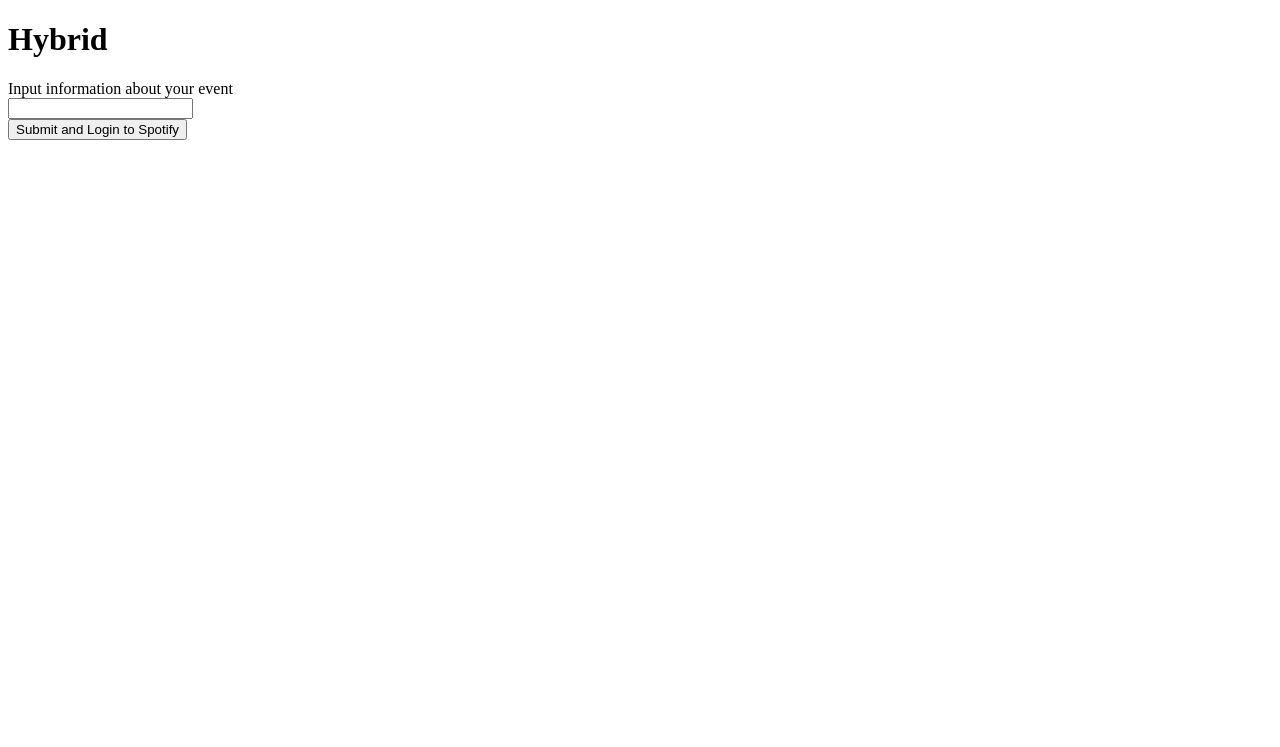
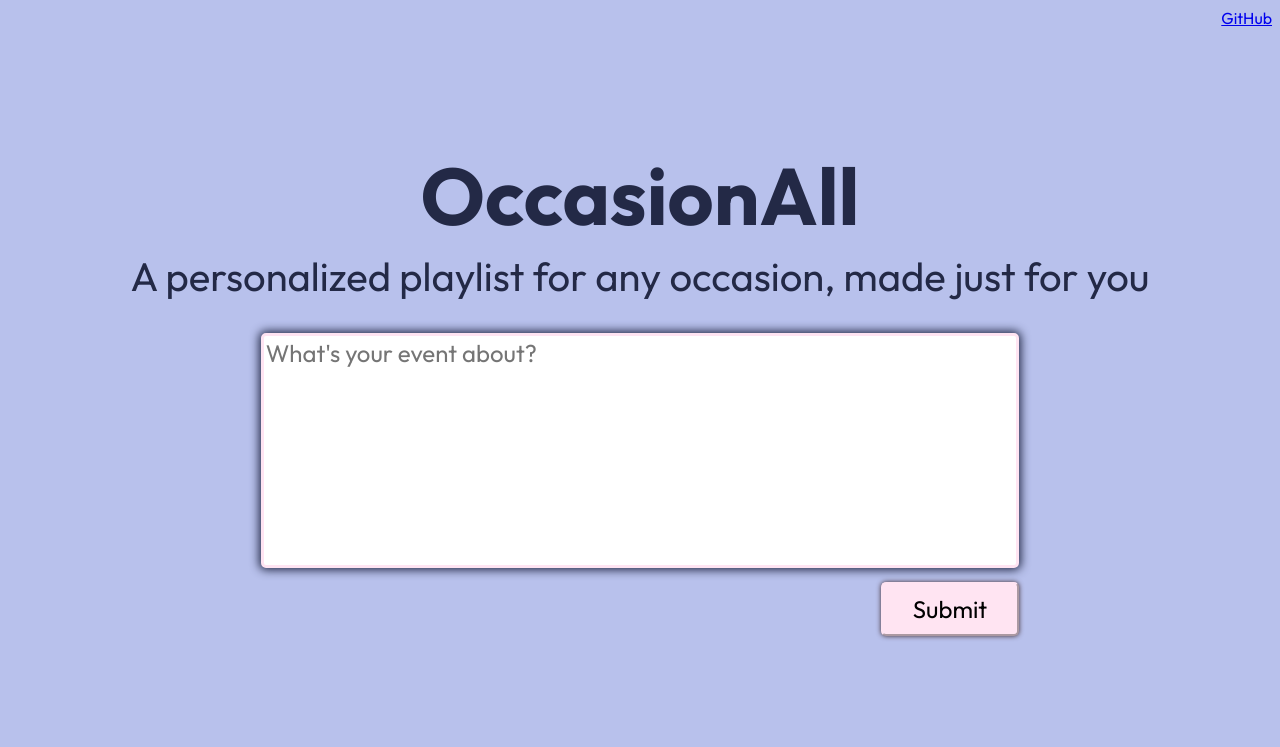
Before and after one commit to e-ember/occasionall, a Python web app: template templates/index.html in a window 1280 px wide. Shown: the top 747 px of the page. Run offline with Jinja, Linux system fonts and the light colour scheme; the template is opened without the code that fills it, so the values that code supplies are empty.

Commit message:
Frontend HTML + CSS

```diff
--- /dev/null
+++ b/static/index.css
@@ -0,0 +1,68 @@
+body{
+    font-family: "Outfit", sans-serif;
+    font-optical-sizing: auto;
+    background-color: #b8c1ec;
+    color: #232946;
+
+}
+#header{
+    width:100%;
+    text-align:center;
+}
+#title{
+    margin:5px;
+    font-size: 10vh;
+}
+
+#github{
+    text-align: right;
+    width:100%
+}
+
+#description{
+    margin:0;
+    margin-bottom: 4vh;
+    font-size: 5vh;
+}
+
+#eventdetails{
+    border-width:3px;
+    border-color: rgb(255, 228, 242);
+    box-shadow: 0px 0px 10px 2px #232946;
+}
+
+#form{
+    text-align:center;
+    max-width:100%;
+}
+
+#eventdetails{
+    min-height:50%;
+    width:100%;
+    margin:auto;
+    box-sizing: border-box;
+}
+
+#submit{
+    text-align:right;
+    margin-top: 10px;
+}
+
+button{
+    padding:10px 30px;
+    box-shadow: 0px 0px 5px #3e282b;
+    background-color: rgb(255, 228, 242);
+    border-color: rgb(255, 228, 242);
+    border-radius: 5px;
+
+    font-family: "Outfit", sans-serif;
+    font-optical-sizing: auto;
+    font-size: 3vh;
+
+}
+
+textarea::placeholder{
+    font-family: "Outfit", sans-serif;
+    font-optical-sizing: auto;
+    font-size: 3vh;
+}
--- a/templates/index.html
+++ b/templates/index.html
@@ -1,13 +1,45 @@
-{% extends "layout.html" %}
+<!DOCTYPE html>
 
-{% block body %}
+<html lang="en">
+    <head>
+        <meta name="viewport" content="initial-scale=1, width=device-width">
+        <title>Hybrid</title>
+        <link rel="stylesheet" href="{{ url_for('static', filename='index.css') }}">
 
-<h1>Hybrid</h1>
+        <link rel="preconnect" href="https://fonts.googleapis.com">
+        <link rel="preconnect" href="https://fonts.gstatic.com" crossorigin>
+        <link href="https://fonts.googleapis.com/css2?family=Outfit:wght@100..900&display=swap" rel="stylesheet">
+    </head>
+    <body>
+        <script>
+            function submit_form(){
+                if (document.getElementById('eventdetails').value == ""){
+                    alert("Please input event details!")
+                }
+            }
+        </script>
+        <div id="github">
+            <a href="https://github.com/e-ember/occasionall">GitHub</a>
+        </div>
 
-<form action='{{ url_for("callback") }}' method="POST">
-<label>Input information about your event</label><br>
-<input type="text" id="eventdetails" name="eventdetails"><br>
-<button type="submit">Submit and Login to Spotify</button>
-</form>
+        <div style="height:90vh; display:flex; justify-content: center; flex-direction: column;">
+            <div id="header">
+                <h1 id="title">OccasionAll</h1>
+                <p id="description">A personalized playlist for any occasion, made just for you</p>
+            </div>
 
-{% endblock %}
+            <div id="form">
+                <form onsubmit="return submit_form();" action="{{url_for('callback')}}" method="POST">
+                <div style="width:60%; text-align: center; margin:auto;">
+                    <div style="text-align: right;">
+                        <textarea id="eventdetails" name="eventdetails" placeholder="What's your event about?" style="border-radius: 5px; resize:none;" rows=15></textarea><br>
+                    </div>
+                    <div id="submit">
+                        <button type="submit">Submit</button>
+                    </div>
+                </div>
+                </form>
+            </div>
+        </div>
+    </body>
+</html>
--- a/templates/layout.html
+++ /dev/null
@@ -1,12 +0,0 @@
-<!DOCTYPE html>
-
-<html lang="en">
-    <head>
-        <meta name="viewport" content="initial-scale=1, width=device-width">
-        <title>Hybrid</title>
-
-    </head>
-    <body>
-        {% block body %}{% endblock %}
-    </body>
-</html>
```
Also changed, not shown: app.py (+6 -3 lines), templates/results.html (deleted, +0 -9 lines), templates/callback.html (deleted), 1 other file.
